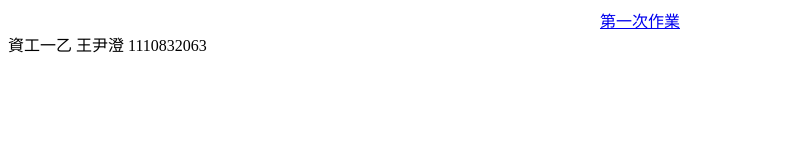
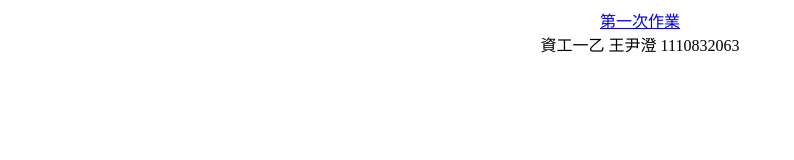
Before and after one commit to halloblackman/adam, a plain HTML site: page index.html in a window 1280 px wide. Shown: the whole page, without its empty margins (0-794 px from the left). Drawn offline with Linux system fonts and the light colour scheme.

Commit message:
Update index.html

```diff
--- a/index.html
+++ b/index.html
@@ -5,5 +5,5 @@
 	<center><a href="https://halloblackman.github.io/666666/">第一次作業</a></center>
 </head>
 <body>
-	資工一乙 王尹澄 1110832063
+	<center>資工一乙 王尹澄 1110832063</center>
 </body>
```
